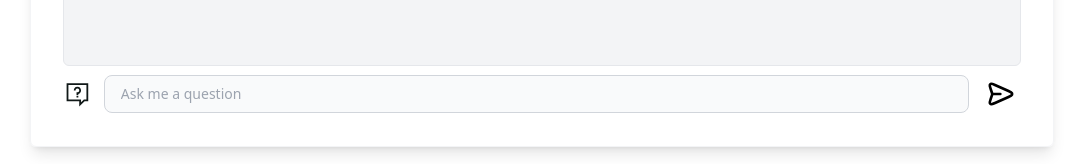
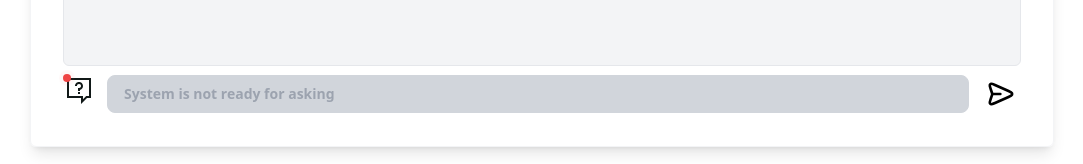
Before and after one commit to himmas-hackathon-vector-search/frontend, a React (Vite) app: page /qa in a window 1280 px wide. Shown: the part 553-717 px from the top of the page, without its empty margins (98-1181 px from the left). Built offline with nearby package versions, Linux system fonts and the light colour scheme; no server answers.

Commit message:
checking server status

```diff
--- a/src/components/items/MessageSender.tsx
+++ b/src/components/items/MessageSender.tsx
@@ -1,10 +1,10 @@
-import { useRef, useState } from "react";
+import { useEffect, useRef, useState } from "react";
 import { useNavigate } from "react-router-dom";
 import { Message } from "../interfaces";
 import { motion } from "framer-motion";
 import { useTheme } from "../../store/useTheme";
 import { useQaMessage } from "../../store/useQaMessage";
-import { requestStateSchema } from "../../hooks/httpHandler";
+import useHttpHandler, { requestStateSchema } from "../../hooks/httpHandler";
 import { AxiosResponse } from "axios";
 import Modal from "../ui/Modal";
 
@@ -29,6 +29,27 @@ const MessageSender = ({
   const keepedQuestion = useRef<KeepedQuestion>({ qaId: "", question: "" });
   const [showModal, setShowModal] = useState(false);
   const navigation = useNavigate();
+
+  const { fetchData } = useHttpHandler();
+  const [canAsk, setCanAsk] = useState(false);
+
+  useEffect(() => {
+    const checkSystemStatus = async () => {
+      const response = await fetchData("/database/status");
+      if (response.success && response.data?.ready) {
+        setCanAsk(true);
+      } else {
+        setCanAsk(false);
+      }
+      console.log("System status checked", response.data?.ready);
+    };
+
+    const timer = setInterval(() => {
+      checkSystemStatus();
+    }, 5000);
+
+    return () => clearInterval(timer);
+  }, [fetchData]);
 
   const handleAsk = () => {
     if (!messageRef.current?.value.trim()) return;
@@ -110,11 +131,25 @@ const MessageSender = ({
       )}
 
       <div className="flex justify-between items-center">
-        <IconAsk className=" hidden sm:block size-8 dark:fill-white" />
+        <div className="relative h-full">
+          <span
+            className={`animate-ping absolute inline-flex size-2 rounded-full opacity-75 ${
+              canAsk ? "bg-green-400" : "bg-red-400"
+            }`}
+          ></span>
+          <span
+            className={`absolute inline-flex rounded-full size-2 ${
+              canAsk ? "bg-green-500" : "bg-red-500"
+            }`}
+          ></span>
+          <IconAsk className="hidden size-8 sm:inline-flex dark:fill-white" />
+        </div>
         <input
           type="text"
-          placeholder="Ask me a question"
-          className="block w-full py-2 mr-3 sm:mx-3 pl-4 outline-none bg-gray-50 border border-gray-300 text-gray-900 text-sm rounded-lg focus:ring-blue-500 focus:border-blue-500 dark:bg-gray-700 dark:border-gray-600 dark:placeholder-gray-400 dark:text-white dark:focus:ring-blue-500 dark:focus:border-blue-500"
+          placeholder={
+            canAsk ? "Ask me a question" : "System is not ready for asking"
+          }
+          className="block w-full py-2 mr-3 sm:mx-3 pl-4 outline-none bg-gray-50 border border-gray-300 text-gray-900 text-sm rounded-lg focus:ring-blue-500 focus:border-blue-500 dark:bg-gray-700 dark:border-gray-600 dark:placeholder-gray-400 dark:text-white dark:focus:ring-blue-500 dark:focus:border-blue-500 disabled:bg-gray-300 disabled:font-bold dark:disabled:bg-gray-900"
           name="message"
           required
           ref={messageRef}
@@ -123,13 +158,15 @@ const MessageSender = ({
               handleAsk();
             }
           }}
+          disabled={!canAsk}
         />
         <motion.button
           type="button"
-          className="hover:bg-gray-200 dark:hover:bg-gray-700 rounded-full p-1"
+          className="hover:bg-gray-200 dark:hover:bg-gray-700 rounded-full p-1 disabled:cursor-not-allowed"
           onClick={handleAsk}
           whileHover={{ scale: 1.1, rotate: -30 }}
           transition={{ type: "spring", stiffness: 300 }}
+          disabled={!canAsk}
         >
           <IconSend
             className="size-8"
```
Also changed, not shown: 1 other file (tests, documents, lock files or other folders).
